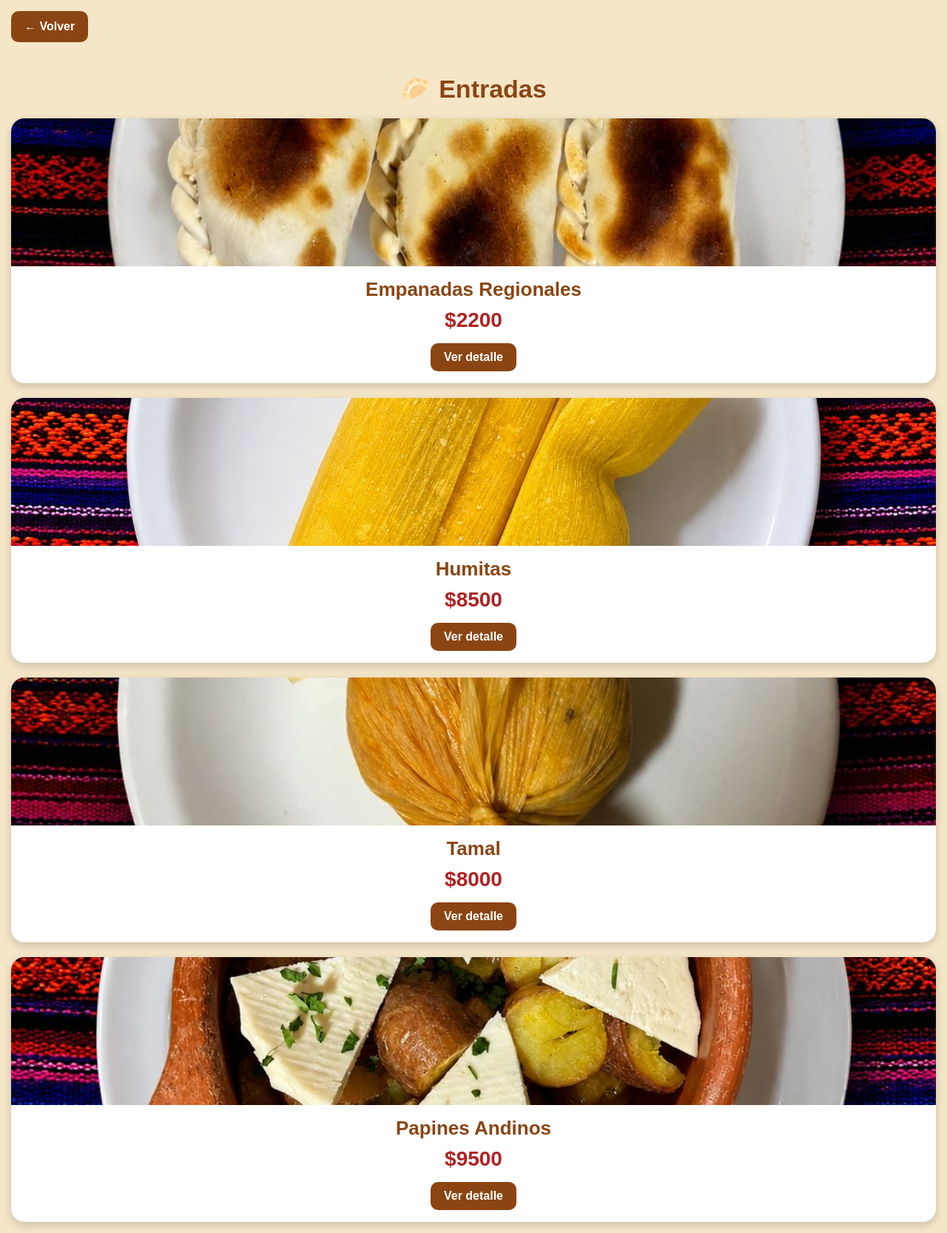
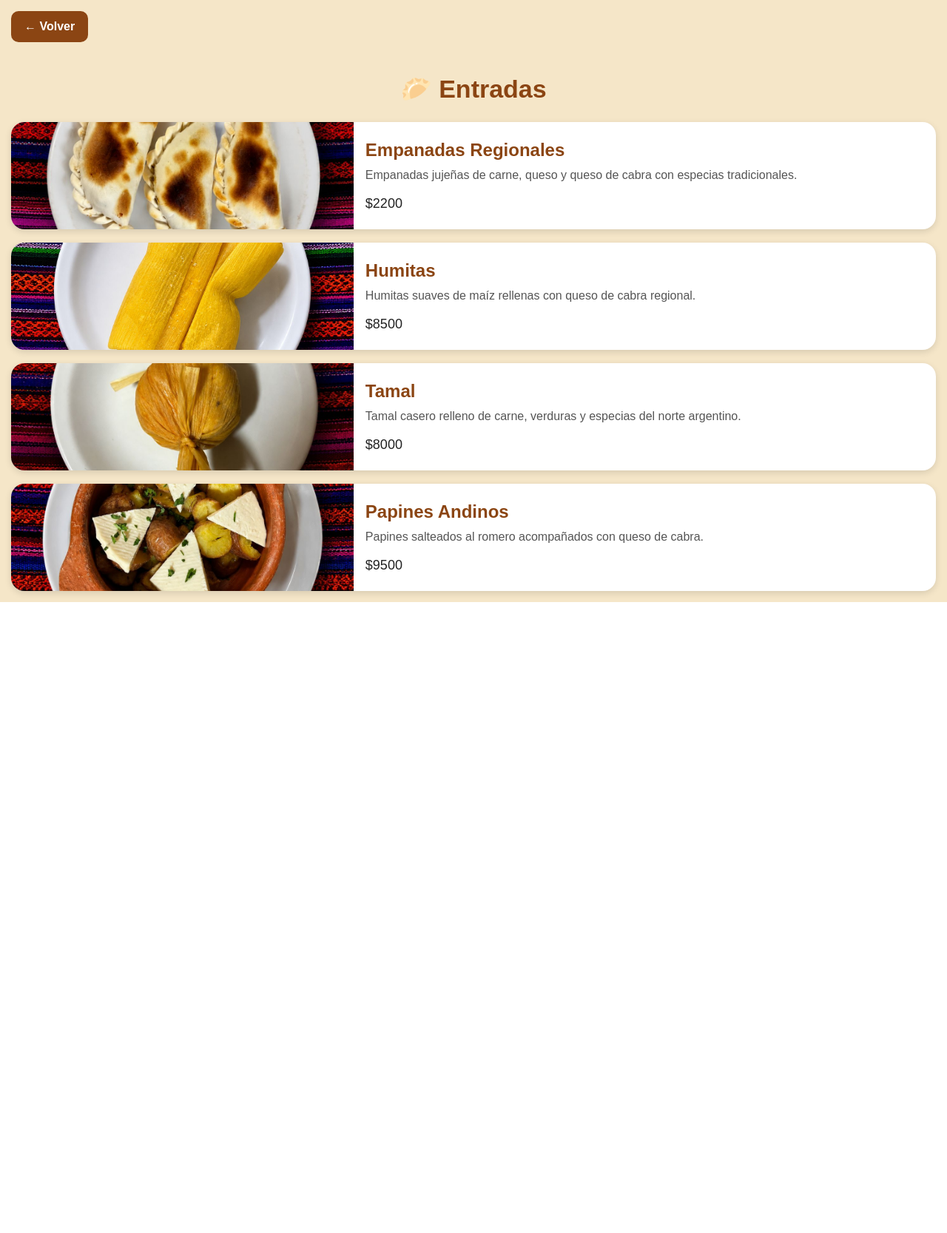
Before and after one commit to LeandroAram/menu-pena-marito, a Flask app: page /entradas in a window 1280 px wide. Shown: the whole page at 74% size. After the commit the page ends 814 px from the top, so only its background shows below. Run offline with Flask 3, Linux system fonts and the light colour scheme.

Commit message:
arreglos de tamaños y pres

```diff
--- a/templates/entradas.html
+++ b/templates/entradas.html
@@ -20,7 +20,7 @@
             text-align:center;
             color:#8b4513;
             font-size:34px;
-            margin-bottom:20px;
+            margin-bottom:25px;
         }
 
         .volver{
@@ -38,14 +38,16 @@
         .card-comida{
             background:white;
             border-radius:18px;
-            margin-top:20px;
-            box-shadow:0px 4px 12px rgba(0,0,0,0.18);
+            margin-top:18px;
+            box-shadow:0px 3px 10px rgba(0,0,0,0.12);
             overflow:hidden;
+            display:flex;
+            align-items:center;
         }
 
         .card-comida img{
-            width:100%;
-            height:200px;
+            width:38%;
+            height:145px;
             object-fit:cover;
             display:block;
             cursor:pointer;
@@ -53,42 +55,28 @@
 
         .info{
             padding:16px;
-            text-align:center;
+            width:62%;
         }
 
         .info h3{
             margin:0;
             color:#8b4513;
-            font-size:26px;
-        }
-
-        .info h4{
-            color:#b22222;
-            font-size:28px;
-            margin-top:10px;
-            margin-bottom:15px;
-        }
-
-        .detalle-btn{
-            background:#8b4513;
-            color:white;
-            border:none;
-            padding:10px 18px;
-            border-radius:10px;
-            font-size:16px;
-            cursor:pointer;
+            font-size:24px;
             font-weight:bold;
         }
 
-        .descripcion{
-            display:none;
-            margin-top:15px;
-            font-size:17px;
+        .info p{
             color:#555;
+            font-size:16px;
+            margin-top:8px;
             line-height:1.5;
-            background:#fff7ef;
-            padding:14px;
-            border-radius:12px;
+        }
+
+        .precio{
+            color:#222;
+            font-size:18px;
+            margin-top:10px;
+            font-weight:normal;
         }
 
         .visor{
@@ -109,6 +97,36 @@
             width:92%;
             max-width:800px;
             border-radius:20px;
+        }
+
+        @media(max-width:700px){
+
+            .card-comida{
+                flex-direction:row;
+            }
+
+            .card-comida img{
+                width:40%;
+                height:130px;
+            }
+
+            .info{
+                width:60%;
+                padding:12px;
+            }
+
+            .info h3{
+                font-size:20px;
+            }
+
+            .info p{
+                font-size:14px;
+            }
+
+            .precio{
+                font-size:16px;
+            }
+
         }
 
     </style>
@@ -133,18 +151,14 @@
 
             <h3>Empanadas Regionales</h3>
 
-            <h4>$2200</h4>
-
-            <button class="detalle-btn" onclick="toggleDescripcion('desc1')">
-                Ver detalle
-            </button>
-
-            <div class="descripcion" id="desc1">
-
+            <p>
                 Empanadas jujeñas de carne,
                 queso y queso de cabra
                 con especias tradicionales.
+            </p>
 
+            <div class="precio">
+                $2200
             </div>
 
         </div>
@@ -161,17 +175,13 @@
 
             <h3>Humitas</h3>
 
-            <h4>$8500</h4>
-
-            <button class="detalle-btn" onclick="toggleDescripcion('desc2')">
-                Ver detalle
-            </button>
-
-            <div class="descripcion" id="desc2">
-
+            <p>
                 Humitas suaves de maíz
                 rellenas con queso de cabra regional.
+            </p>
 
+            <div class="precio">
+                $8500
             </div>
 
         </div>
@@ -188,17 +198,13 @@
 
             <h3>Tamal</h3>
 
-            <h4>$8000</h4>
-
-            <button class="detalle-btn" onclick="toggleDescripcion('desc3')">
-                Ver detalle
-            </button>
-
-            <div class="descripcion" id="desc3">
-
+            <p>
                 Tamal casero relleno de carne,
                 verduras y especias del norte argentino.
+            </p>
 
+            <div class="precio">
+                $8000
             </div>
 
         </div>
@@ -215,17 +221,13 @@
 
             <h3>Papines Andinos</h3>
 
-            <h4>$9500</h4>
-
-            <button class="detalle-btn" onclick="toggleDescripcion('desc4')">
-                Ver detalle
-            </button>
-
-            <div class="descripcion" id="desc4">
-
+            <p>
                 Papines salteados al romero
                 acompañados con queso de cabra.
+            </p>
 
+            <div class="precio">
+                $9500
             </div>
 
         </div>
@@ -254,22 +256,6 @@
 
         }
 
-        function toggleDescripcion(id){
-
-            let descripcion = document.getElementById(id);
-
-            if(descripcion.style.display === "block"){
-
-                descripcion.style.display = "none";
-
-            }else{
-
-                descripcion.style.display = "block";
-
-            }
-
-        }
-
     </script>
 
 </body>
```
